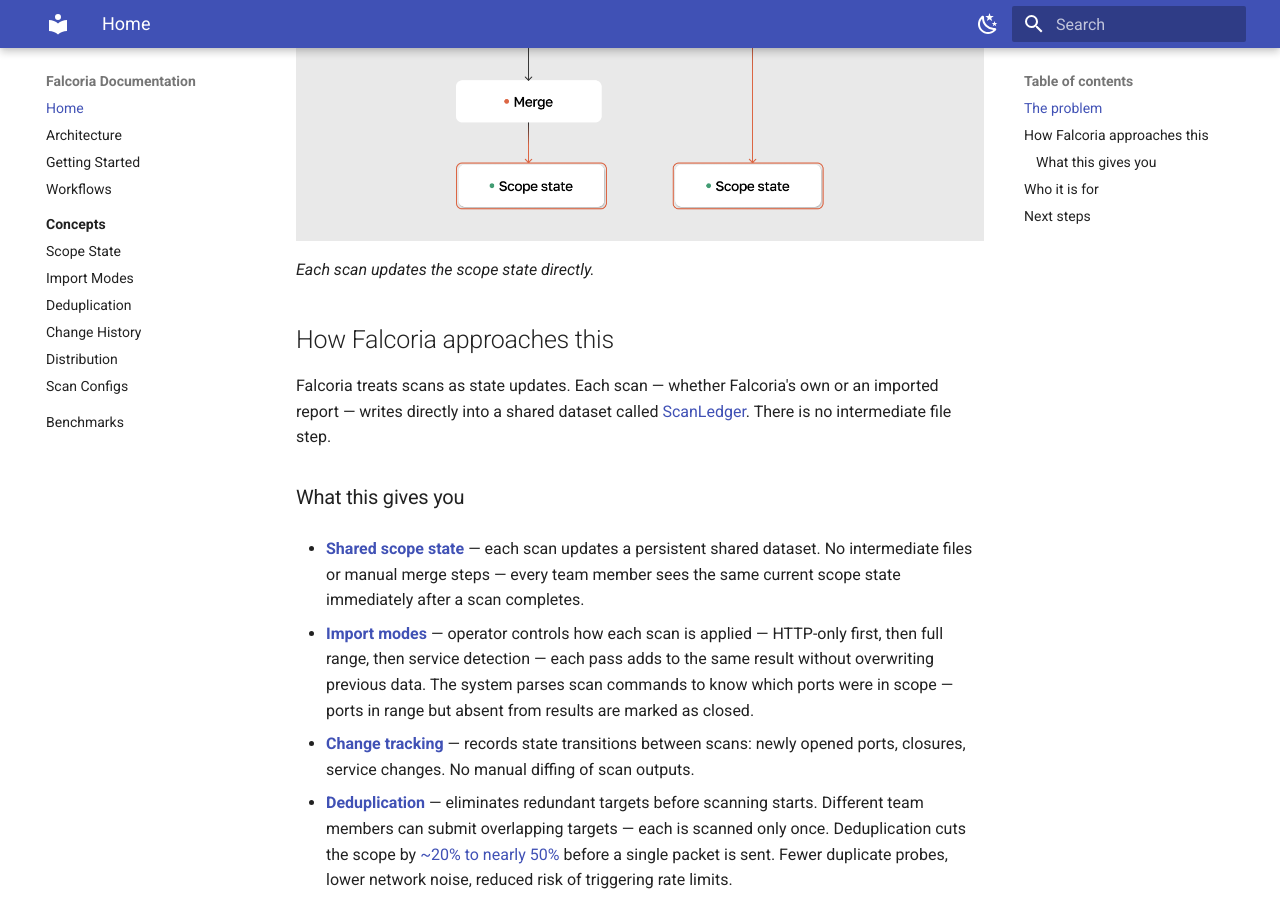
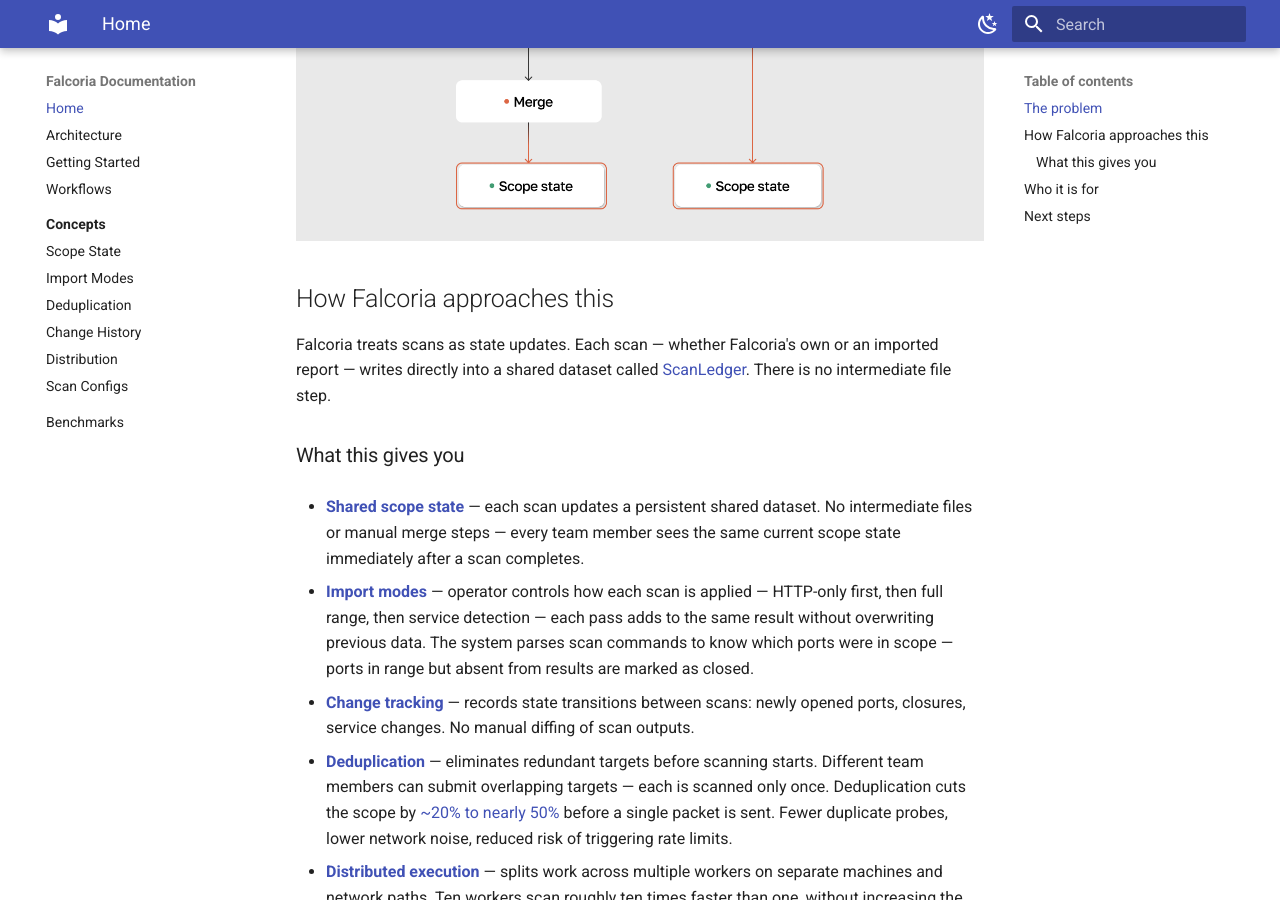
Before and after one commit to Falcoria/falcoria-docs, an MkDocs documentation site: the page built from docs/index.md, in a window 1280 px wide and 900 px high, scrolled down 677 px. Built offline with MkDocs 1.6.1 and Material for MkDocs 9.7.7, drawn with Linux system fonts in a browser that asks for light colours.

Commit message:
Remove redundant image caption
Co-Authored-By: Claude Opus 4.6 <noreply@anthropic.com>

```diff
--- a/docs/index.md
+++ b/docs/index.md
@@ -9,8 +9,6 @@ On a large engagement, scan output multiplies fast. Different people use differe
 Teams deal with this using whatever is at hand — shared folders, spreadsheets, Notion, Slack. None of these are built for scan data, and the results still have to be merged.
 
 ![Traditional vs Falcoria](images/algo_diff.png){ width="700" align=center }
-
-*Each scan updates the scope state directly.*
 
 ## How Falcoria approaches this
 
```
